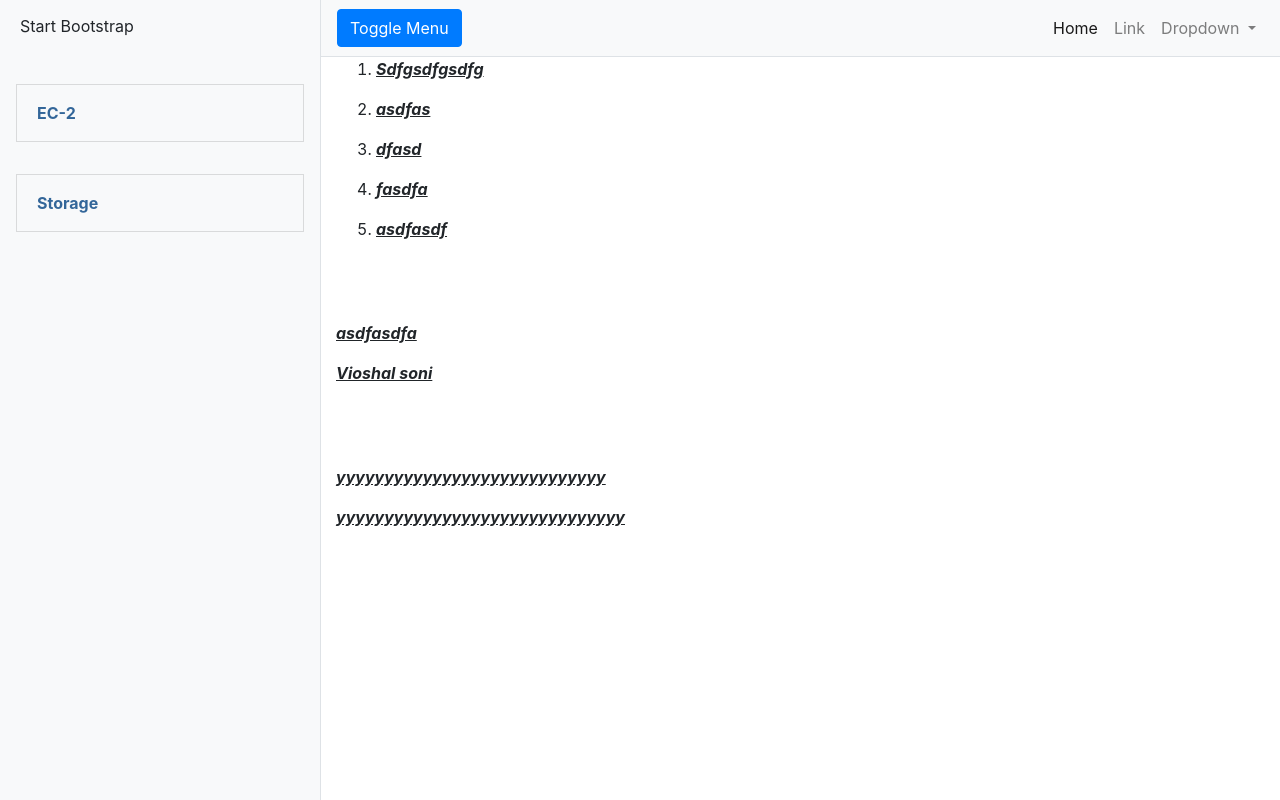
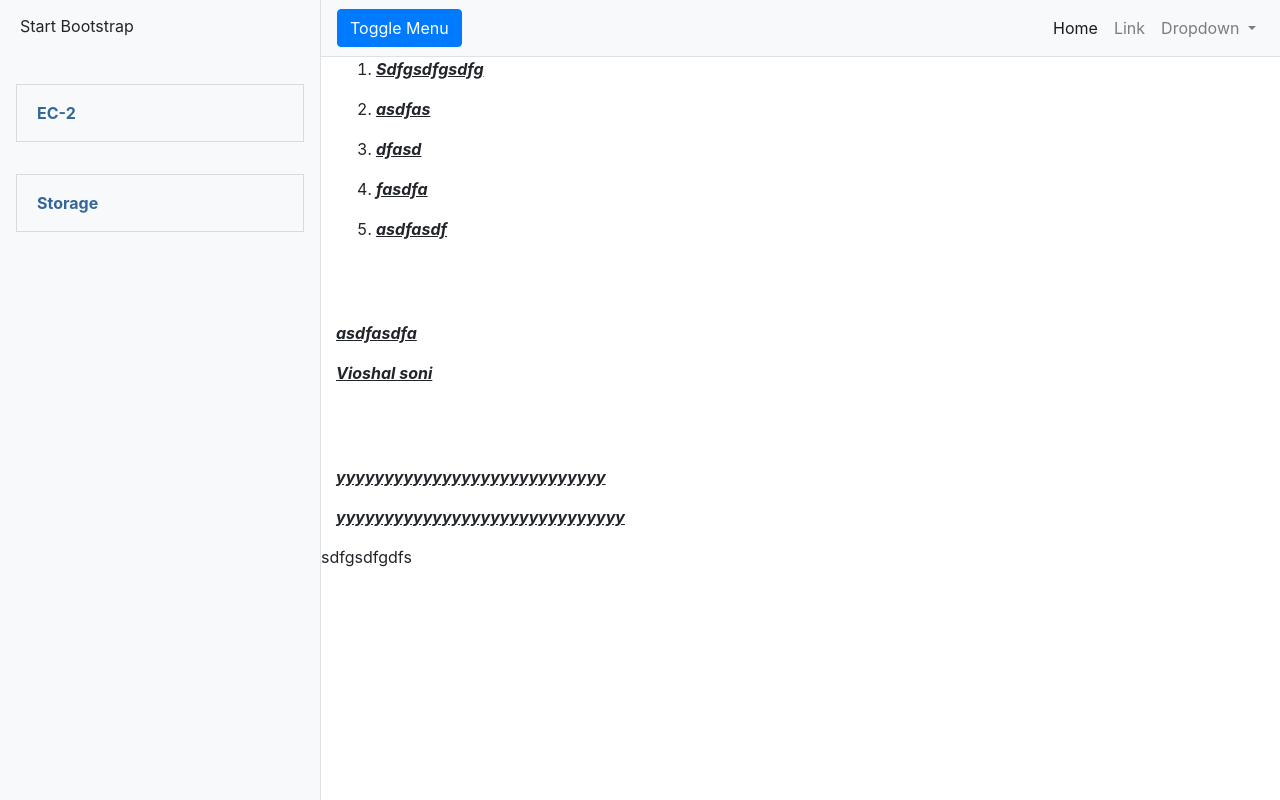
Before and after one commit to creditfinch/aws, a plain HTML site: page index.html in a window 1280 px wide. Drawn offline with Linux system fonts and the light colour scheme.

Commit message:
Initial Commit

```diff
--- a/index.html
+++ b/index.html
@@ -57,6 +57,7 @@
 
       <div id="post" class="container-fluid">
       </div>
+      sdfgsdfgdfs
     </div>
     <!-- /#page-content-wrapper -->
   </div>
```
